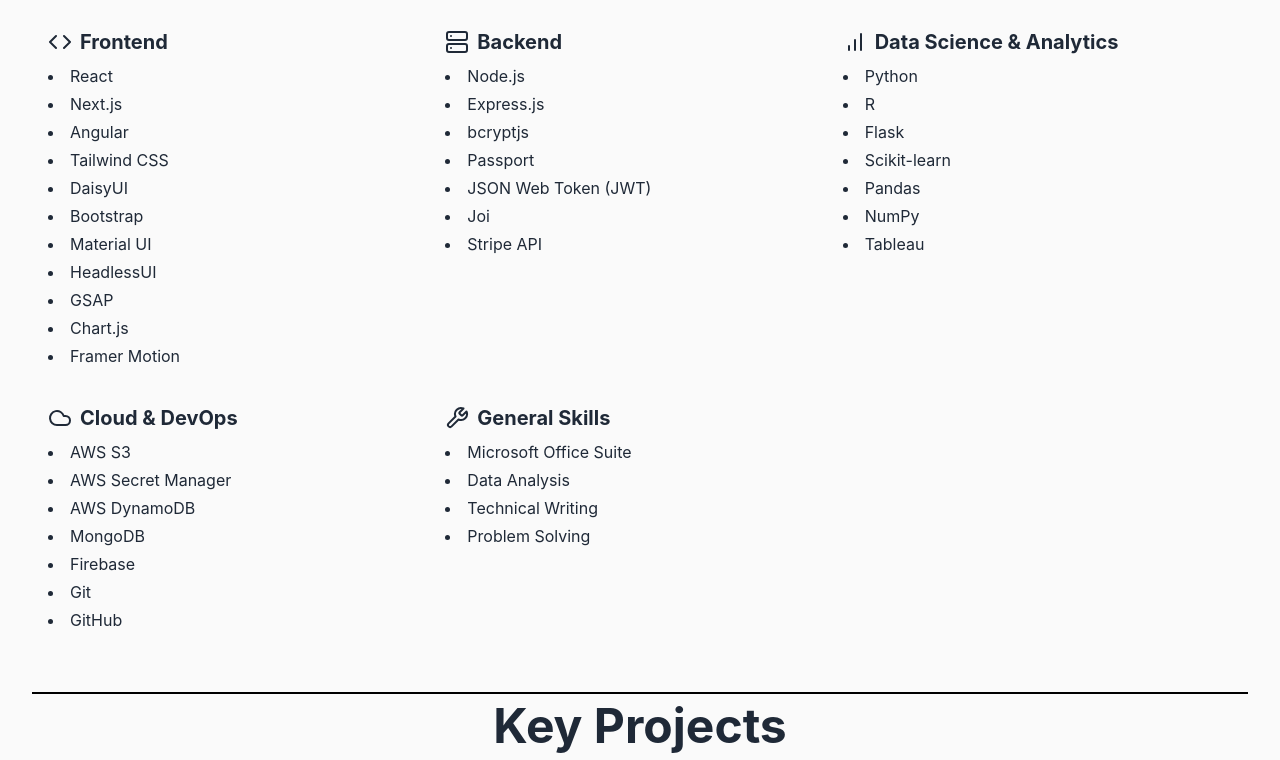
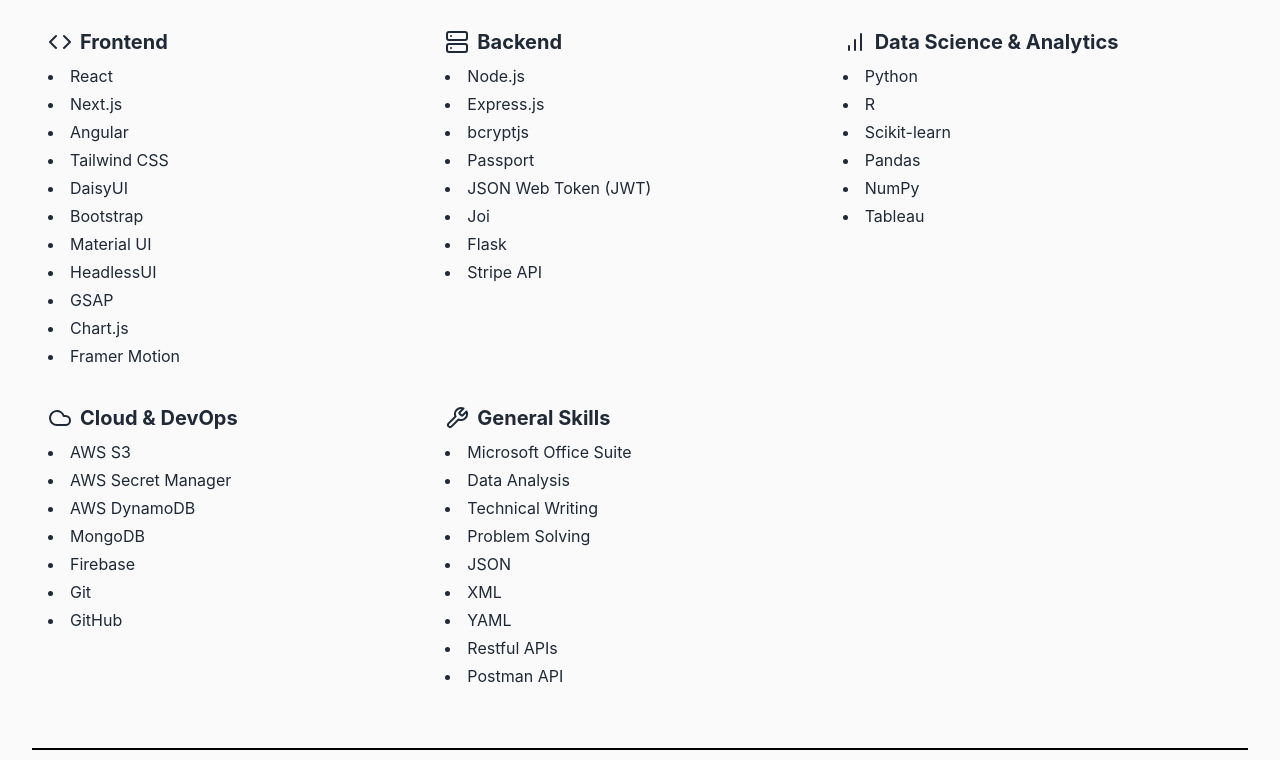
Before and after one commit to MahirAbrar/mahirsportfolio, a React (Create React App) app: page / in a window 1280 px wide. Shown: the part 720-1480 px from the top of the page. Built offline with nearby package versions, Linux system fonts and the light colour scheme.

Commit message:
add work experience, add skills

```diff
--- a/src/components/Skills.js
+++ b/src/components/Skills.js
@@ -46,21 +46,14 @@
         "Passport",
         "JSON Web Token (JWT)",
         "Joi",
+        "Flask",
         "Stripe API",
       ],
     },
     {
       title: "Data Science & Analytics",
       Icon: BarChart,
-      skills: [
-        "Python",
-        "R",
-        "Flask",
-        "Scikit-learn",
-        "Pandas",
-        "NumPy",
-        "Tableau",
-      ],
+      skills: ["Python", "R", "Scikit-learn", "Pandas", "NumPy", "Tableau"],
     },
     {
       title: "Cloud & DevOps",
@@ -83,6 +76,11 @@
         "Data Analysis",
         "Technical Writing",
         "Problem Solving",
+        "JSON",
+        "XML",
+        "YAML",
+        "Restful APIs",
+        "Postman API",
       ],
     },
   ];
--- a/src/components/WorkExperience.js
+++ b/src/components/WorkExperience.js
@@ -30,19 +30,7 @@
           </li>
         ))}
       </ul>
-      {/* {githubLink && (
-        <div className="mt-4">
-          <a
-            href={githubLink}
-            target="_blank"
-            rel="noopener noreferrer"
-            className="btn btn-outline btn-sm"
-          >
-            <GitHub className="w-4 h-4 mr-2" />
-            View on GitHub
-          </a>
-        </div>
-      )} */}
+
       {references && references.length > 0 && (
         <div className="mt-6 border-t pt-4">
           <h4 className="font-semibold mb-2">References:</h4>
@@ -119,13 +107,28 @@
         },
       ],
     },
+    {
+      title: "AI Model Training - Independent Contractor",
+      company: "Outlier AI",
+      location: "Remote",
+      date: "Nov 2023 – Present",
+      responsibilities: [
+        "Train and fine-tune AI language models through advanced prompting techniques to ensure adherence to AI principles and ethical guidelines.",
+        "Process and validate API responses using JavaScript, Python, YAML, XML, and JSON to maintain data integrity and model performance.",
+        "Develop and implement quality assurance protocols for model outputs, ensuring consistency and reliability across different use cases.",
+        "Optimize model responses through systematic testing and refinement of prompting strategies, improving accuracy and maintaining ethical compliance.",
+        "Analyze and document model behavior patterns to identify areas for improvement and ensure alignment with established AI principles.",
+      ],
+    },
     // You can add more work experiences here
   ];
 
   return (
-    <div className="flex flex-col lg:flex-row items-center justify-center gap-8 sm:px-8 p-2 ">
+    <div className="flex flex-col items-center justify-center gap-8 sm:px-8 p-2 w-full">
       {experience.map((job, index) => (
-        <WorkExperienceItem key={index} {...job} />
+        <div key={index} className="w-full">
+          <WorkExperienceItem {...job} />
+        </div>
       ))}
     </div>
   );
```
